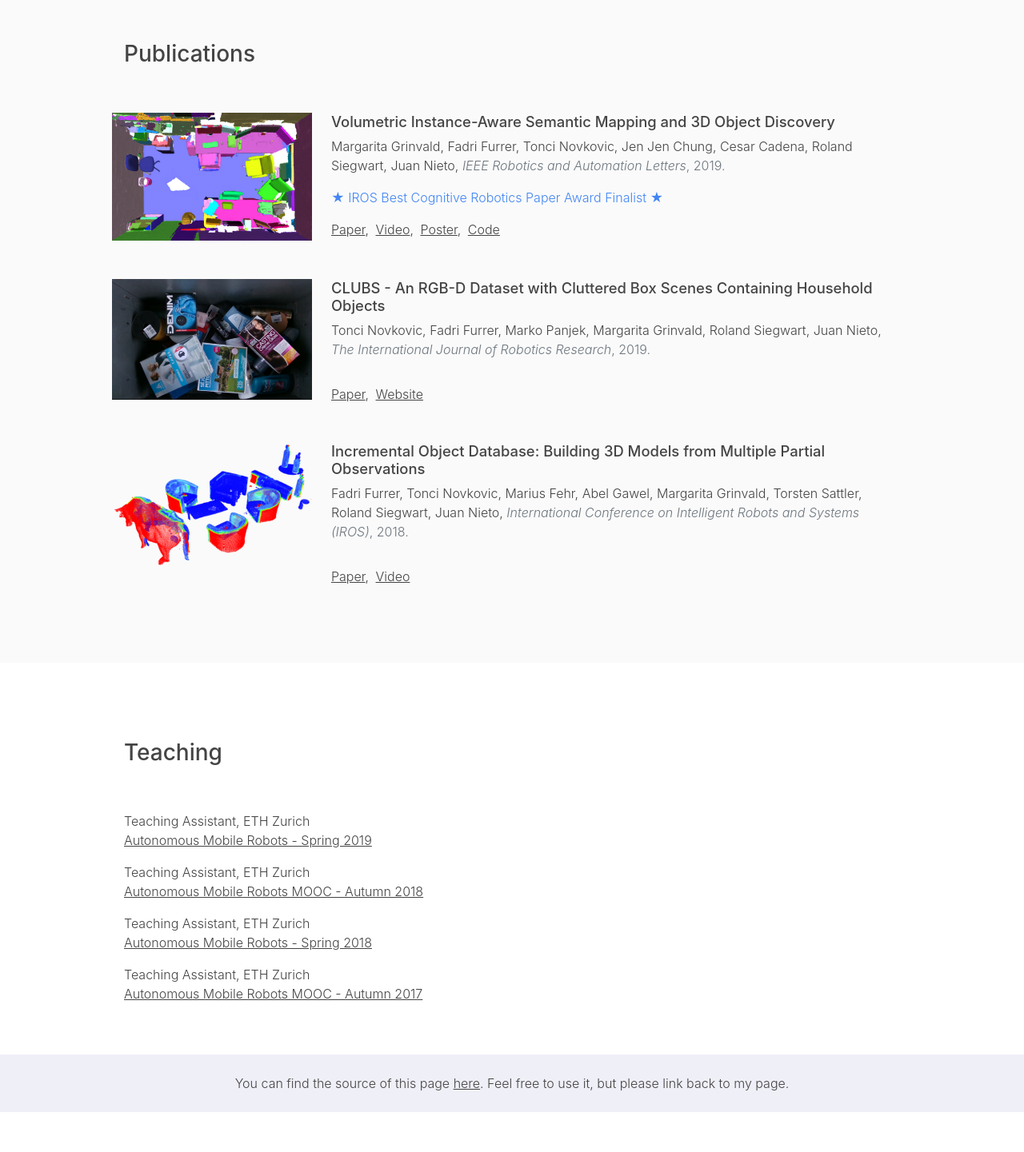
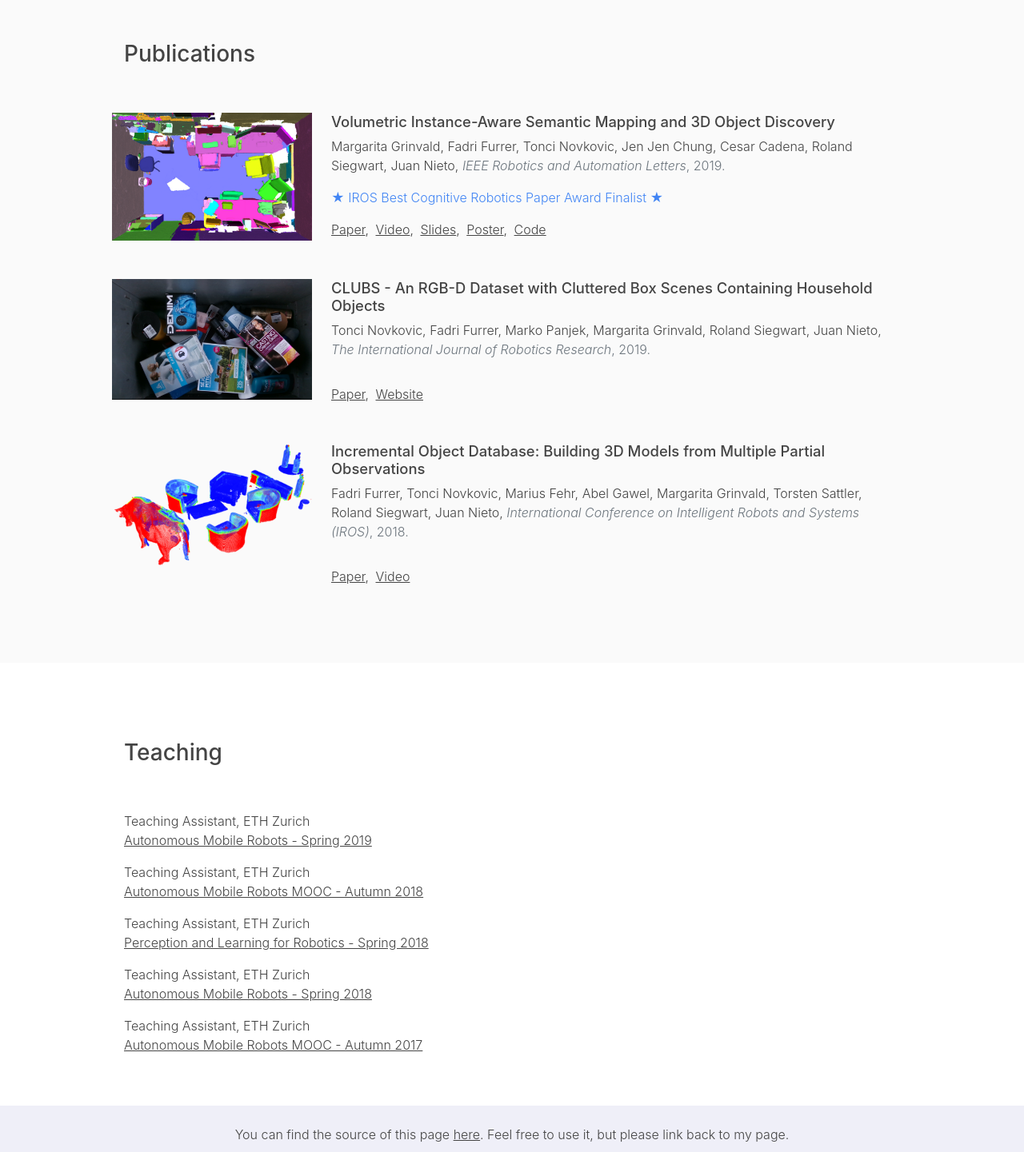
Before and after one commit to margaritaG/margaritaG.github.io, a plain HTML site: page index.html in a window 1280 px wide. Shown: the part 559-2000 px from the top of the page at 80% size. Before the commit the page ends 1950 px from the top, so only its background shows below. Drawn offline with Linux system fonts and the light colour scheme.

Commit message:
Updated Teaching and slides voxblox++

```diff
--- a/index.html
+++ b/index.html
@@ -50,7 +50,7 @@
           <h6>Volumetric Instance-Aware Semantic Mapping and 3D Object Discovery</h6>
           Margarita Grinvald, Fadri Furrer, Tonci Novkovic, Jen Jen Chung, Cesar Cadena, Roland Siegwart, Juan Nieto, <span class="text-secondary"><i>IEEE Robotics and Automation Letters</i>, 2019.</span>
           <p class="pt-3" style="color:#4285f4;">&#9733; IROS Best Cognitive Robotics Paper Award Finalist &#9733;</p>
-          <a href="https://arxiv.org/pdf/1903.00268.pdf" target="_blank">Paper</a>, <a href="https://youtu.be/Jvl42VJmYxg" target="_blank" class="ml-1">Video</a>, <a href="files/grinvald2019volumetric-poster.pdf" target="_blank" class="ml-1">Poster</a>, <a href="https://github.com/ethz-asl/voxblox-plusplus"
+          <a href="https://arxiv.org/pdf/1903.00268.pdf" target="_blank">Paper</a>, <a href="https://youtu.be/Jvl42VJmYxg" target="_blank" class="ml-1">Video</a>, <a href="files/grinvald2019volumetric-slides.pdf" target="_blank" class="ml-1">Slides</a>, <a href="files/grinvald2019volumetric-poster.pdf" target="_blank" class="ml-1">Poster</a>, <a href="https://github.com/ethz-asl/voxblox-plusplus"
             target="_blank" class="ml-1">Code</a>
         </div>
       </div>
@@ -103,6 +103,13 @@
         <div class="col">
           Teaching Assistant, ETH Zurich
           <br>
+          <a href="http://www.vvz.ethz.ch/lerneinheitPre.do?semkez=2018S&lerneinheitId=122106&lang=en" target="_blank">Perception and Learning for Robotics - Spring 2018</a>
+        </div>
+      </div>
+      <div class="row pb-3">
+        <div class="col">
+          Teaching Assistant, ETH Zurich
+          <br>
           <a href="https://asl.ethz.ch/education/lectures/autonomous_mobile_robots/spring-2018.html" target="_blank">Autonomous Mobile Robots - Spring 2018</a>
         </div>
       </div>
```
